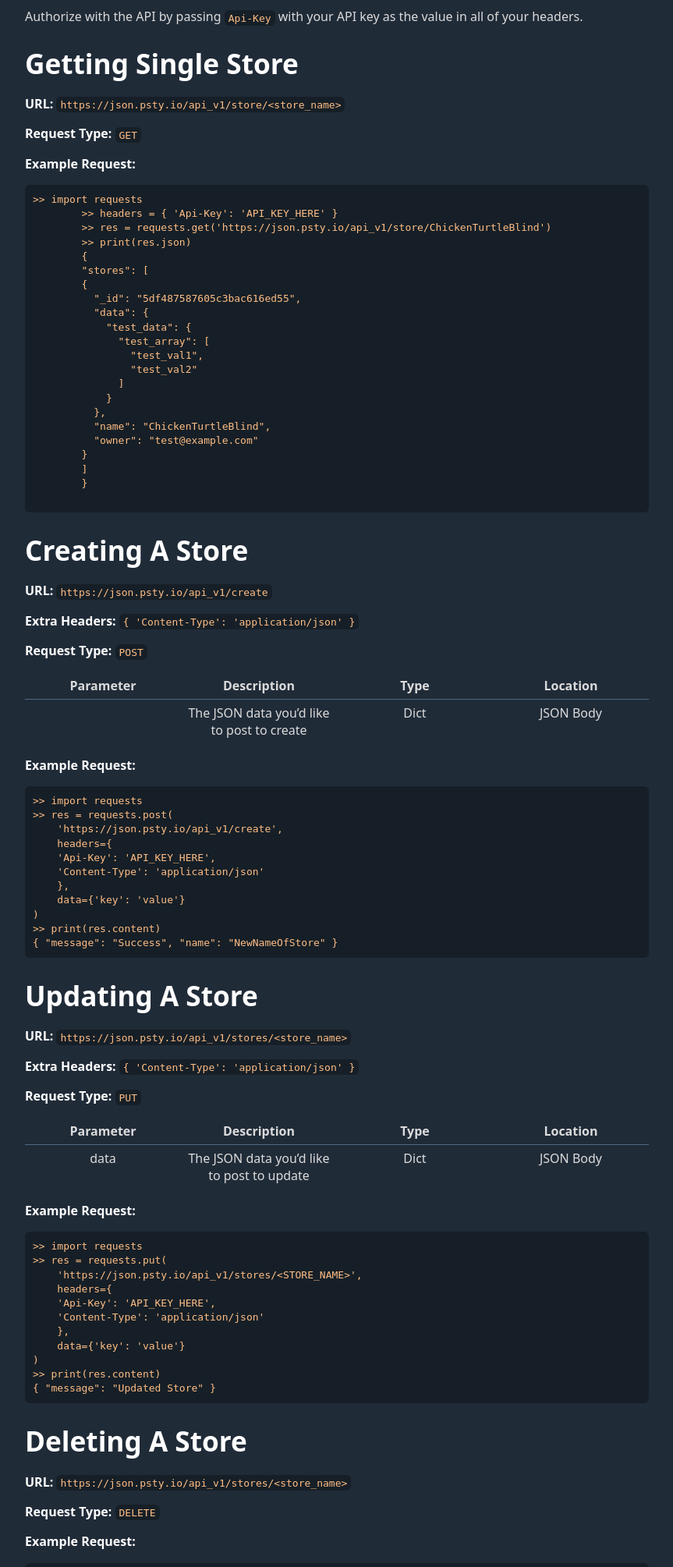
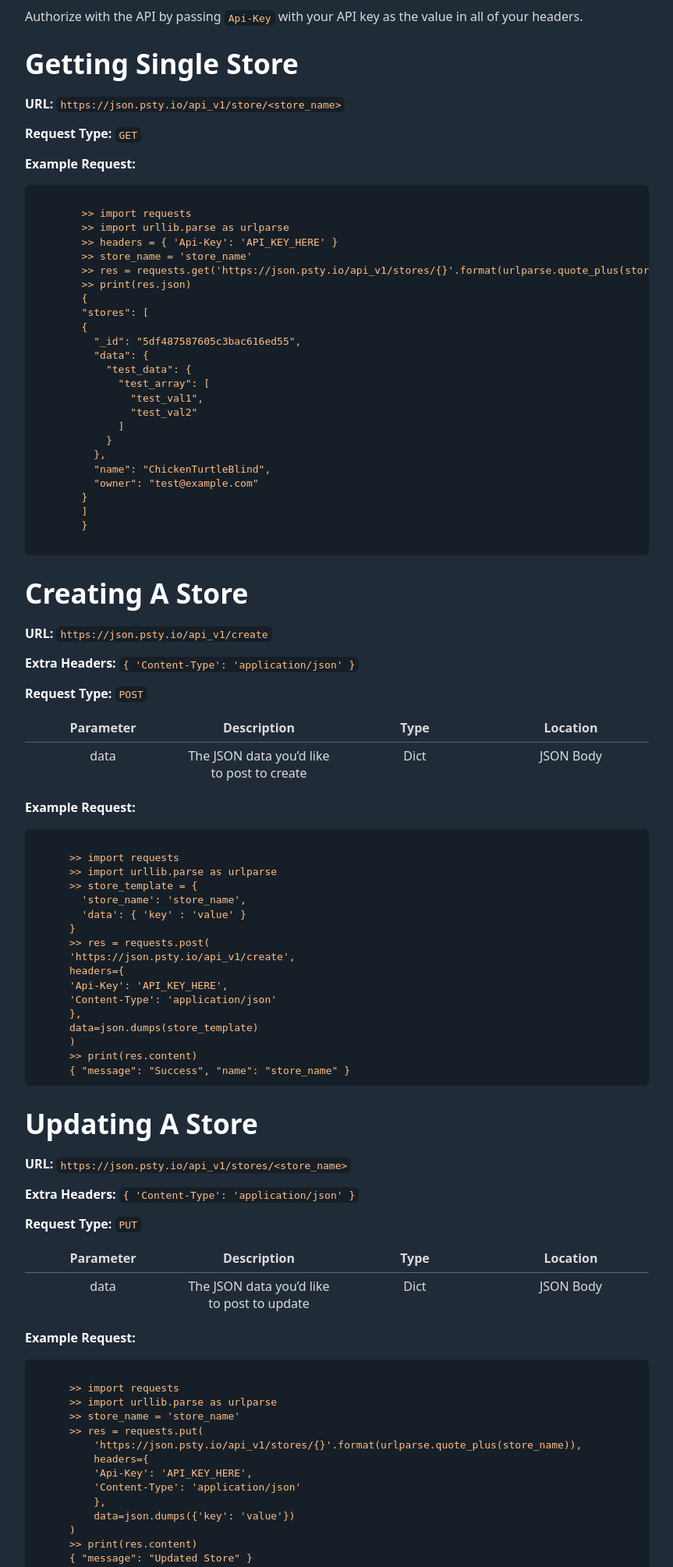
Before and after one commit to M4cs/jsonsty, a Flask app: page /api_documentation in a window 1280 px wide. Shown: the part 358-2367 px from the top of the page at 78% size, without its empty margins (208-1071 px from the left). Run offline with Flask 2, Linux system fonts and the light colour scheme; parts of the project's set-up code (start-up, migrations or seed data) failed here and were passed over; some libraries are stand-ins or nearby versions.

Commit message:
Update docs

```diff
--- a/app/templates/docs.html
+++ b/app/templates/docs.html
@@ -33,9 +33,12 @@
             <code>https://json.psty.io/api_v1/store/&lt;store_name&gt;</code></p>
         <p class="has-line-data" data-line-start="93" data-line-end="94"><strong>Request Type:</strong> <code>GET</code></p>
         <p class="has-line-data" data-line-start="95" data-line-end="96"><strong>Example Request:</strong></p>
-        <pre><code class="has-line-data" data-line-start="98" data-line-end="126">&gt;&gt; import requests
+        <pre><code class="has-line-data" data-line-start="98" data-line-end="126">
+        &gt;&gt; import requests
+        &gt;&gt; import urllib.parse as urlparse
         &gt;&gt; headers = { 'Api-Key': 'API_KEY_HERE' }
-        &gt;&gt; res = requests.get('https://json.psty.io/api_v1/store/ChickenTurtleBlind')
+        &gt;&gt; store_name = 'store_name'
+        &gt;&gt; res = requests.get('https://json.psty.io/api_v1/stores/{}'.format(urlparse.quote_plus(store_name)), headers=headers))
         &gt;&gt; print(res.json)
         {
         "stores": [
@@ -73,7 +76,7 @@
         </thead>
         <tbody>
             <tr>
-                <td style="text-align:center"></td>
+                <td style="text-align:center">data</td>
                 <td style="text-align:center">The JSON data you’d like to post to create</td>
                 <td style="text-align:center">Dict</td>
                 <td style="text-align:center">JSON Body</td>
@@ -81,17 +84,23 @@
         </tbody>
     </table>
     <p class="has-line-data" data-line-start="24" data-line-end="25"><strong>Example Request:</strong></p>
-    <pre><code class="has-line-data" data-line-start="27" data-line-end="39">&gt;&gt; import requests
+    <pre><code class="has-line-data" data-line-start="27" data-line-end="39">
+      &gt;&gt; import requests
+      &gt;&gt; import urllib.parse as urlparse
+      &gt;&gt; store_template = {
+        'store_name': 'store_name',
+        'data': { 'key' : 'value' }
+      }
       &gt;&gt; res = requests.post(
       'https://json.psty.io/api_v1/create',
       headers={
       'Api-Key': 'API_KEY_HERE',
       'Content-Type': 'application/json'
       },
-    data={'key': 'value'}
+      data=json.dumps(store_template)
       )
       &gt;&gt; print(res.content)
-{ "message": "Success", "name": "NewNameOfStore" }
+      { "message": "Success", "name": "store_name" }
 </code></pre>
     <h1 class="code-line" data-line-start="40" data-line-end="41"><a id="Updating_A_Store_40"></a>Updating A Store</h1>
     <p class="has-line-data" data-line-start="42" data-line-end="43"><strong>URL:</strong>
@@ -118,14 +127,17 @@
         </tbody>
     </table>
     <p class="has-line-data" data-line-start="52" data-line-end="53"><strong>Example Request:</strong></p>
-    <pre><code class="has-line-data" data-line-start="55" data-line-end="67">&gt;&gt; import requests
+    <pre><code class="has-line-data" data-line-start="55" data-line-end="67">
+      &gt;&gt; import requests
+      &gt;&gt; import urllib.parse as urlparse
+      &gt;&gt; store_name = 'store_name'
       &gt;&gt; res = requests.put(
-    'https://json.psty.io/api_v1/stores/&lt;STORE_NAME&gt;',
+          'https://json.psty.io/api_v1/stores/{}'.format(urlparse.quote_plus(store_name)),
           headers={
           'Api-Key': 'API_KEY_HERE',
           'Content-Type': 'application/json'
           },
-    data={'key': 'value'}
+          data=json.dumps({'key': 'value'})
       )
       &gt;&gt; print(res.content)
       { "message": "Updated Store" }
@@ -136,9 +148,12 @@
     <p class="has-line-data" data-line-start="72" data-line-end="73"><strong>Request Type:</strong> <code>DELETE</code>
     </p>
     <p class="has-line-data" data-line-start="74" data-line-end="75"><strong>Example Request:</strong></p>
-    <pre><code class="has-line-data" data-line-start="77" data-line-end="88">&gt;&gt; import requests
+    <pre><code class="has-line-data" data-line-start="77" data-line-end="88">
+      &gt;&gt; import requests
+      &gt;&gt; import urllib.parse as urlparse
+      &gt;&gt; store_name = 'store_name'
       &gt;&gt; res = requests.delete(
-    'https://json.psty.io/api_v1/stores/&lt;STORE_NAME&gt;',
+      'https://json.psty.io/api_v1/stores/{}'.format(urlparse.quote_plus(store_name)),
       headers={
       'Api-Key': 'API_KEY_HERE',
       'Content-Type': 'application/json'
@@ -153,9 +168,10 @@
         <code>https://json.psty.io/api_v1/all_stores</code></p>
     <p class="has-line-data" data-line-start="93" data-line-end="94"><strong>Request Type:</strong> <code>GET</code></p>
     <p class="has-line-data" data-line-start="95" data-line-end="96"><strong>Example Request:</strong></p>
-    <pre><code class="has-line-data" data-line-start="98" data-line-end="126">&gt;&gt; import requests
+    <pre><code class="has-line-data" data-line-start="98" data-line-end="126">
+    &gt;&gt; import requests
     &gt;&gt; headers = { 'Api-Key': 'API_KEY_HERE' }
-&gt;&gt; res = requests.get('https://json.psty.io/api_v1/all_stores')
+    &gt;&gt; res = requests.get('https://json.psty.io/api_v1/all_stores', headers={'Api-Key': mock_user.api_key})
     &gt;&gt; print(res.json)
     {
       "stores": [
```
Lines whose indentation alone changed are shown as unchanged.
